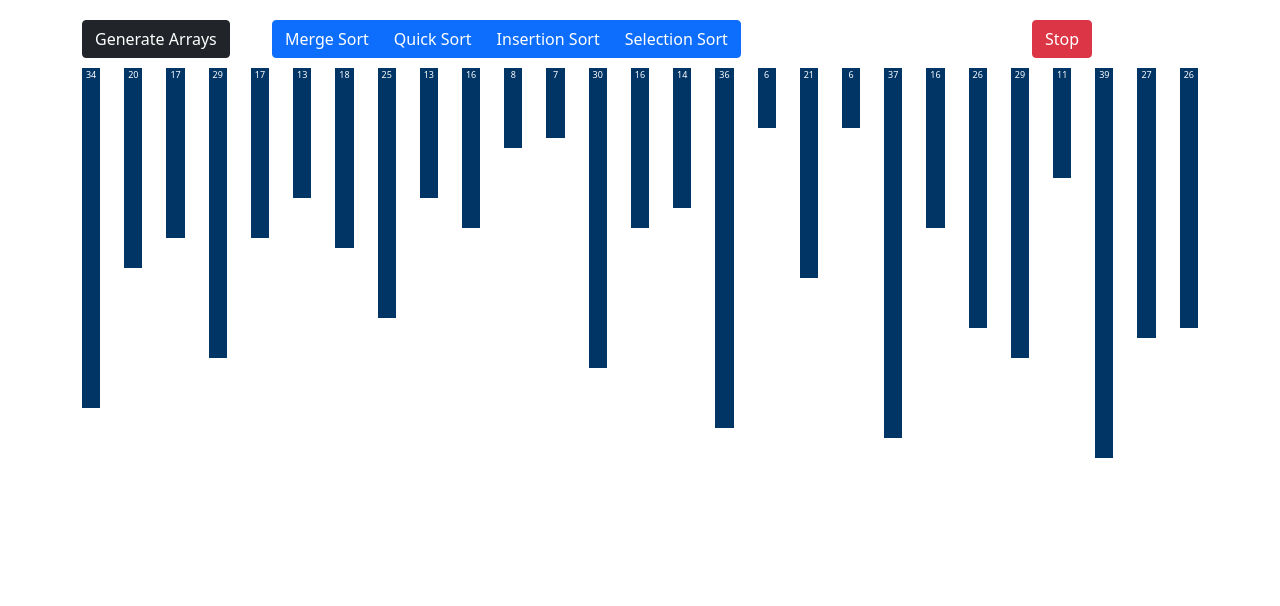
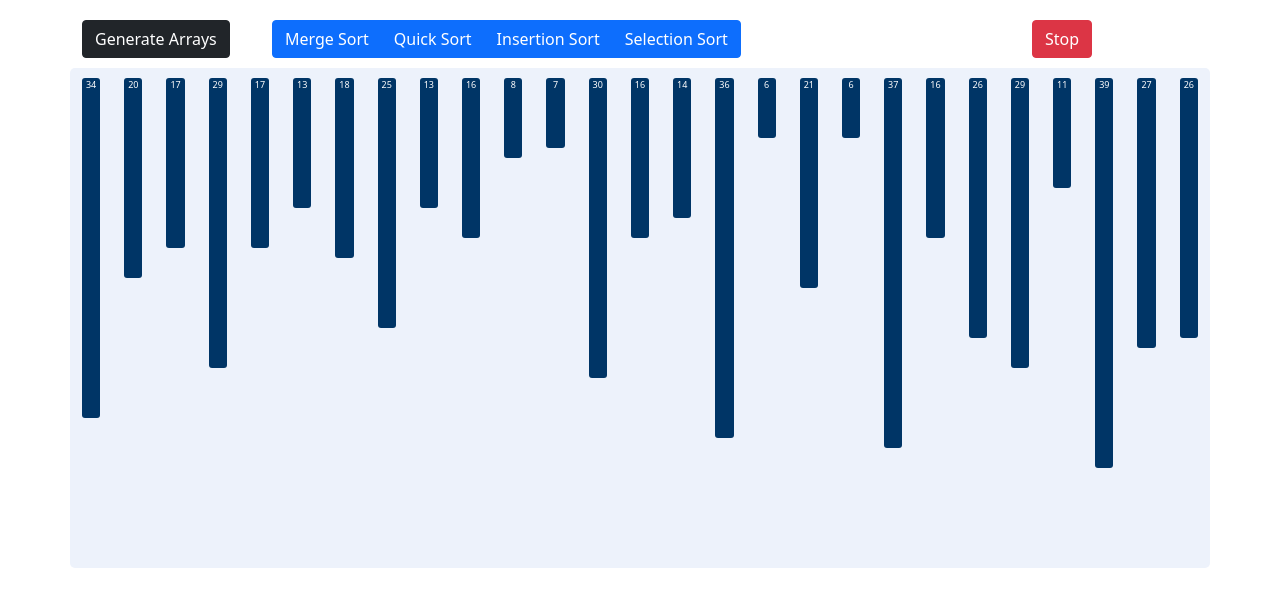
Before and after one commit to sikakente/sorting_visualizer, a Next.js app: page / in a window 1280 px wide. Shown: the top 606 px of the page. Built offline with nearby package versions, Linux system fonts and the light colour scheme.

Commit message:
Added sort animation

```diff
--- a/components/Bar.module.css
+++ b/components/Bar.module.css
@@ -3,4 +3,5 @@
   color: rgb(255, 255, 255);
   text-align: center;
   font-size: xx-small;
+  border-radius: 3px;
 }
--- a/components/BarArea.module.css
+++ b/components/BarArea.module.css
@@ -1,3 +1,8 @@
 .bararea {
   margin-top: 10px;
+  background-color: #edf2fb;
+  padding-top: 10px;
+  padding-bottom: 10px;
+  border-radius: 5px;
+  min-height: 500px;
 }
```
